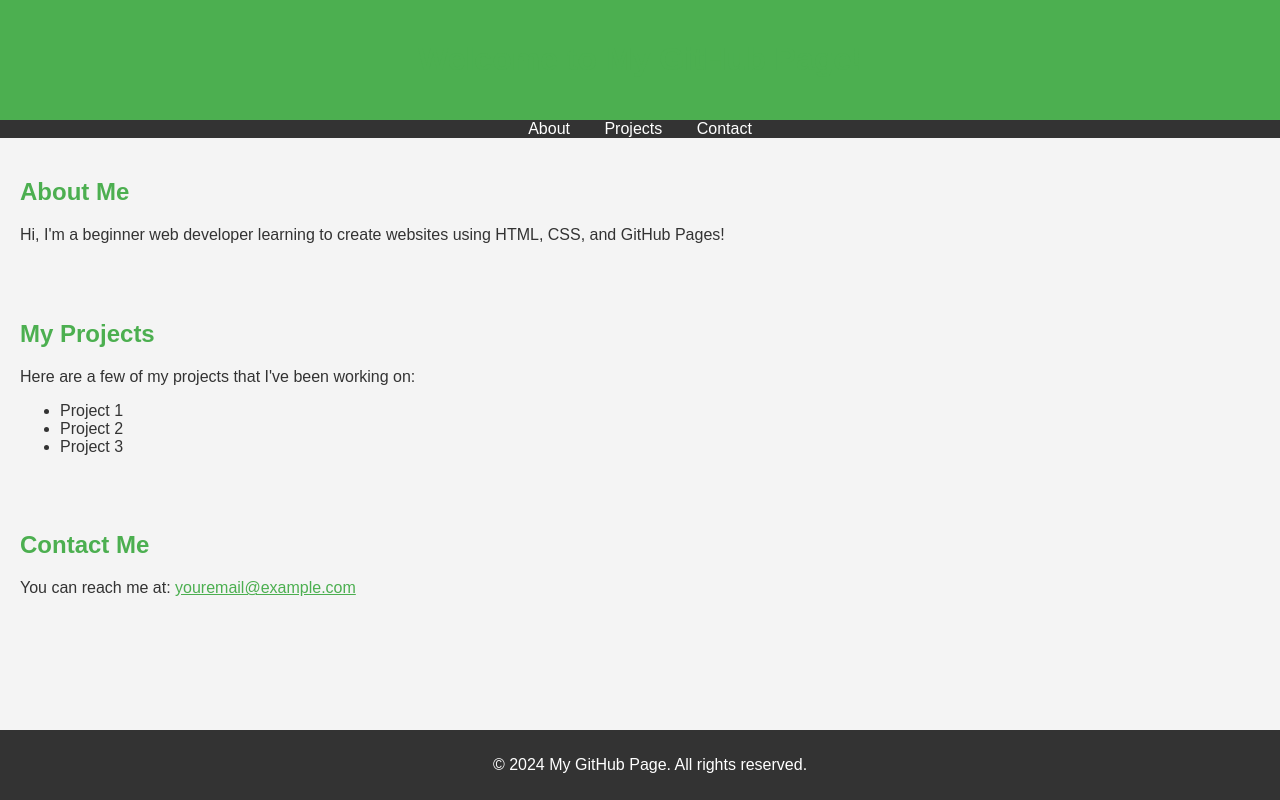
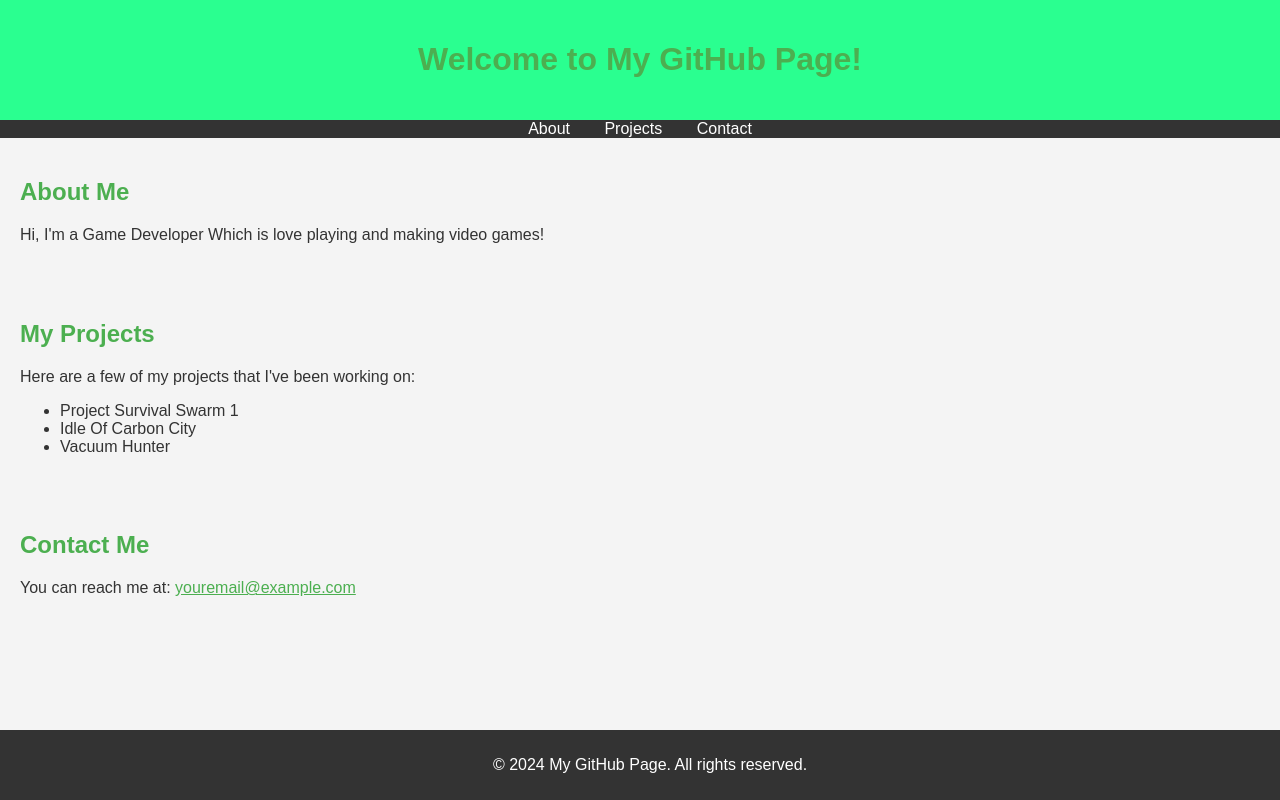
Before and after one commit to Dogukaninc/Dogukaninc.github.io, a plain HTML site: page index.html in a window 1280 px wide. Drawn offline with Linux system fonts and the light colour scheme.

Commit message:
First Update

```diff
--- a/index.html
+++ b/index.html
@@ -22,16 +22,16 @@
 
     <section id="about">
         <h2>About Me</h2>
-        <p>Hi, I'm a beginner web developer learning to create websites using HTML, CSS, and GitHub Pages!</p>
+        <p>Hi, I'm a Game Developer Which is love playing and making video games!</p>
     </section>
 
     <section id="projects">
         <h2>My Projects</h2>
         <p>Here are a few of my projects that I've been working on:</p>
         <ul>
-            <li>Project 1</li>
-            <li>Project 2</li>
-            <li>Project 3</li>
+            <li>Project Survival Swarm 1</li>
+            <li>Idle Of Carbon City</li>
+            <li>Vacuum Hunter</li>
         </ul>
     </section>
 
--- a/style.css
+++ b/style.css
@@ -8,7 +8,7 @@ body {
 }
 
 header {
-    background-color: #4CAF50;
+    background-color: #2AFF90;
     color: white;
     padding: 20px;
     text-align: center;
```
